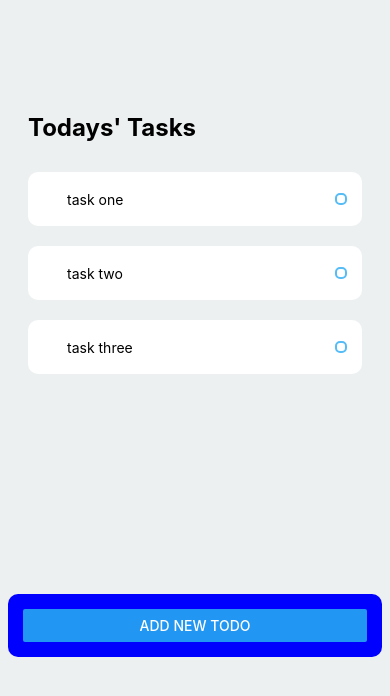
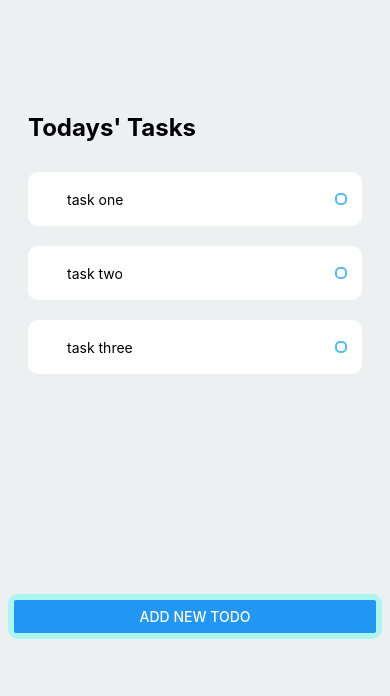
Before and after one commit to dderekk/TodoList, a React Native app: screen / in a window 390 px wide. Shown: the top 696 px of the page. Built offline with nearby package versions, Linux system fonts and the light colour scheme.

Commit message:
Milestone 1-last Update
edit App button colour
create Color.js store all colour value

```diff
--- a/App.js
+++ b/App.js
@@ -1,6 +1,7 @@
 import { Text, SafeAreaView, StyleSheet, View, Button } from 'react-native';
 import React from 'react';
 
+import { COLORS } from './components/Color';
 import Task from './components/Task';
 
 
@@ -20,7 +21,7 @@ export default function App() {
 
       </View>
       <View style={styles.fakeBox}>
-        <Button title= "ADD NEW TODO" style={styles.fakeBox} />
+        <Button title= "ADD NEW TODO" />
       </View>
 
 
@@ -34,7 +35,7 @@ const styles = StyleSheet.create({
   container: {
     flex: 1,
     justifyContent: 'flex-start',
-    backgroundColor: '#ecf0f1',
+    backgroundColor: COLORS.BBC,
     padding: 8,
   },
   paragraph: {
@@ -63,8 +64,8 @@ const styles = StyleSheet.create({
   },
   fakeBox:{
     marginTop: 200,
-    padding:15,
-    backgroundColor: 'blue',
+    padding:6,
+    backgroundColor: COLORS.ButtonOutter,
     borderRadius:10,
   },
   fakeText:{
--- /dev/null
+++ b/components/Color.js
@@ -0,0 +1,14 @@
+export const COLORS = {
+    PRIMARY: '#007bff',
+    SECONDARY: '#6c757d',
+    SUCCESS: '#28a745',
+    DANGER: '#dc3545',
+    WARNING: '#ffc107',
+    INFO: '#17a2b8',
+    LIGHT: '#f8f9fa',
+    DARK: '#343a40',
+
+    BBC: '#ecf0f1',
+    ButtonInner: '#cbf5fb',
+    ButtonOutter: '#acf6ef',
+  };
```
